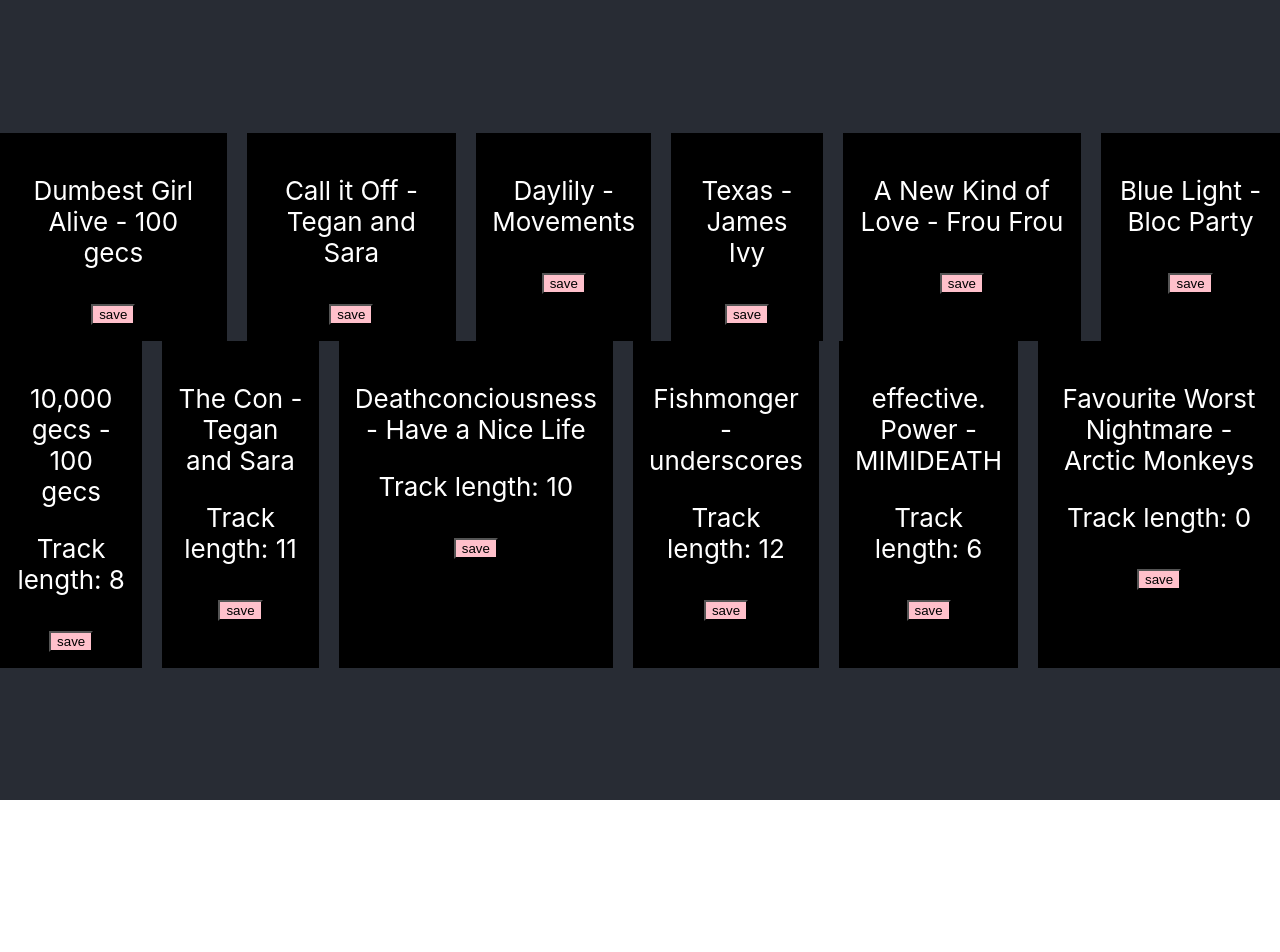
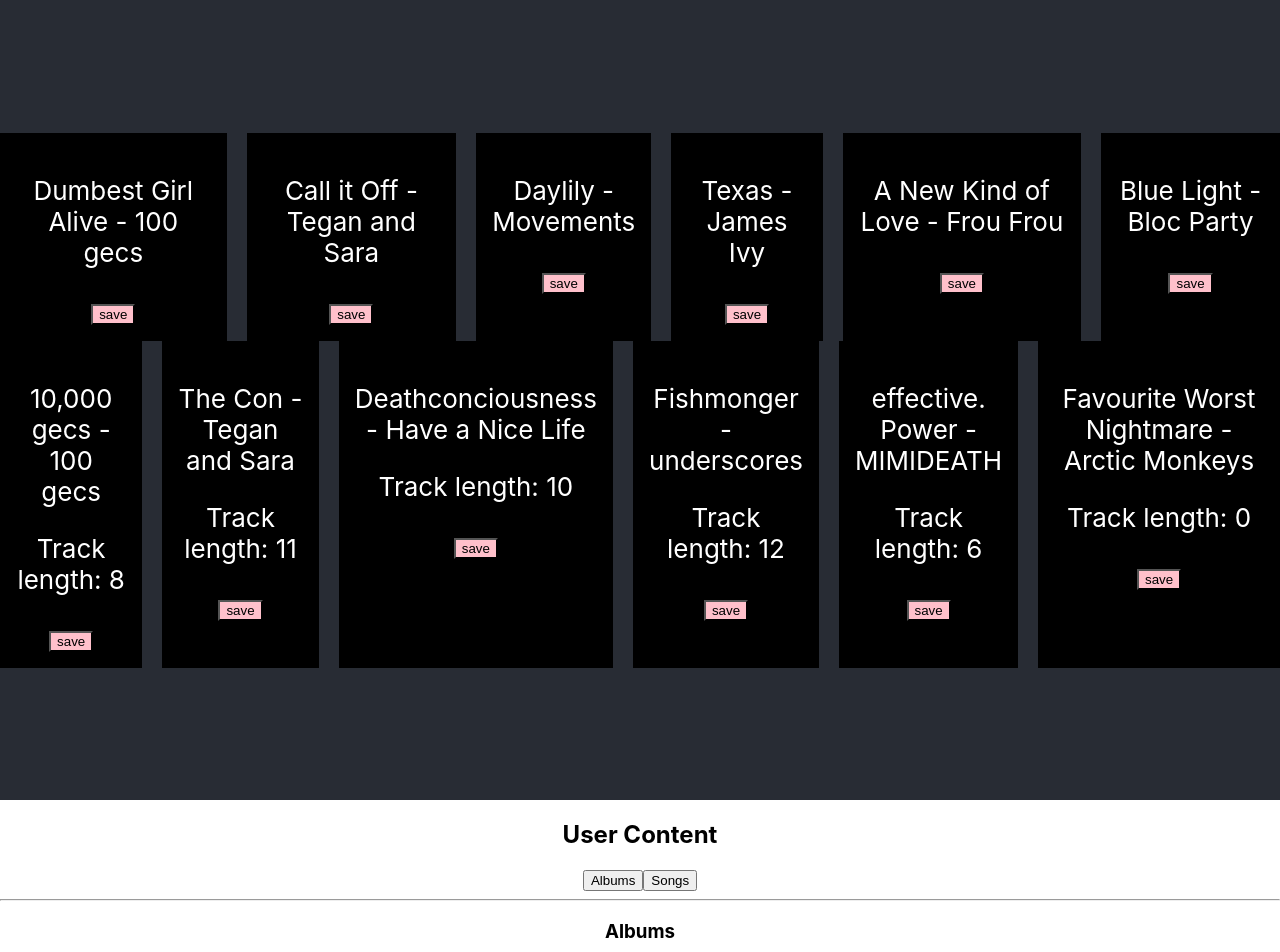
Before and after one commit to tecxh/vigilant-dollop, a React (Create React App) app: page / in a window 1280 px wide. Shown: the top 952 px of the page. Before the commit the page ends 800 px from the top, so only its background shows below. Built offline with nearby package versions, Linux system fonts and the light colour scheme.

Commit message:
PoC / User Content (#4)
* optionally editable lists

* accept songs & albums are props in lists

* stub user content component

* user context

* use context; set up tabs between songs & albums

* track user content in context

```diff
--- a/src/App.tsx
+++ b/src/App.tsx
@@ -1,17 +1,66 @@
+import { useState } from 'react';
+
 import './App.css';
-import { AlbumList, SongList } from './components';
+import { AlbumList, SongList, UserContent } from './components';
+import { UserContext } from './context/userContext';
+import { mockSongs, mockAlbums } from './mocks';
+import { Album, Song } from './types';
 
 function App() {
-  const handleContentSave = (contentId: string) => {
-    console.info(`todo - save song ${contentId}`)
+  const [savedAlbums, setSavedAlbums] = useState<Album[]>([])
+  const [savedSongs, setSavedSongs] = useState<Song[]>([]);
+
+  const handleAlbumClick = (albumId: string) => {
+    const index = savedAlbums.findIndex((album) => album._id === albumId);
+
+    if (index !== -1) {
+      const copy = [...savedAlbums]
+      copy.splice(index, 1)
+      setSavedAlbums(copy)
+    } else {
+      const album = mockAlbums.find((album) => album._id === albumId)
+      if (!album) {
+        console.error('no song with matching id found')
+        return;
+      }
+      setSavedAlbums([...savedAlbums, album])
+    }
+  }
+
+  const handleSongClick = (songId: string) => {
+    const index = savedSongs.findIndex((song) => song._id === songId);
+
+    if (index !== -1) {
+      const copy = [...savedSongs]
+      copy.splice(index, 1)
+      setSavedSongs(copy)
+    } else {
+      const song = mockSongs.find((song) => song._id === songId)
+      if (!song) {
+        console.error('no song with matching id found')
+        return;
+      }
+      setSavedSongs([...savedSongs, song])
+    }
   }
 
   return (
     <div className="App">
-      <header className="App-header">
-        <SongList onSave={handleContentSave} />
-        <AlbumList onSave={handleContentSave} />
-      </header>
+      <UserContext.Provider value={{
+        _id: '7a7a7a',
+        displayName: 'Velma Dinkley',
+        email: 'crytidFan87@dinkley.net',
+        saves: {
+          albums: savedAlbums,
+          songs: savedSongs,
+        }
+      }}>
+        <header className="App-header">
+          <SongList songs={mockSongs} editable onSave={handleSongClick} />
+          <AlbumList albums={mockAlbums} editable onSave={handleAlbumClick} />
+        </header>
+        <UserContent />
+      </UserContext.Provider>
     </div>
   );
 }
--- a/src/components/AlbumList/AlbumList.tsx
+++ b/src/components/AlbumList/AlbumList.tsx
@@ -1,21 +1,26 @@
 import { mockAlbums } from "../../mocks/albumMocks";
+import { Album } from "../../types";
 
 interface AlbumListProps {
-  onSave: (albumId: string) => void;
+  onSave?: (albumId: string) => void;
+  editable?: boolean;
+  albums: Album[];
 }
 
-export const AlbumList = ({ onSave }: AlbumListProps) => {
+export const AlbumList = ({ albums, onSave, editable = false }: AlbumListProps) => {
 
   return (
     <div style={{ display: 'flex', flexDirection: 'row', columnGap: 20 }}>
-      {mockAlbums.map((album) => {
+      {albums.map((album) => {
         const { title, artist, numberOfTracks, _id } = album;
 
         return (
           <div style={{ backgroundColor: 'black', padding: 16 }}>
             <p>{`${title} - ${artist}`}</p>
             <p>{`Track length: ${numberOfTracks}`}</p>
-            <button onClick={() => onSave(_id)} style={{ backgroundColor: 'pink' }}>save</button>
+            {editable && onSave && (
+              <button onClick={() => onSave(_id)} style={{ backgroundColor: 'pink' }}>save</button>
+            )}
           </div>
         )
       })}
--- a/src/components/SongList/SongList.tsx
+++ b/src/components/SongList/SongList.tsx
@@ -1,19 +1,24 @@
 import { mockSongs } from '../../mocks';
+import { Song } from '../../types';
 
 interface SongListProps {
-  onSave: (songId: string) => void;
+  onSave?: (songId: string) => void;
+  editable?: boolean;
+  songs: Song[]
 }
 
-export const SongList = ({ onSave }: SongListProps) => {
+export const SongList = ({ songs, onSave, editable = false }: SongListProps) => {
   return (
     <div style={{ display: 'flex', flexDirection: 'row', columnGap: 20 }}>
-      {mockSongs.map((song) => {
+      {songs.map((song) => {
         const { title, artist, _id } = song;
 
         return (
           <div key={_id} style={{ backgroundColor: 'black', padding: 16 }}>
             <p>{`${title} - ${artist}`}</p>
-            <button onClick={() => onSave(_id)} style={{ backgroundColor: 'pink' }}>save</button>
+            {editable && onSave && (
+              <button onClick={() => onSave(_id)} style={{ backgroundColor: 'pink' }}>save</button>
+            )}
           </div>
         )
       })}
--- /dev/null
+++ b/src/components/UserContent/UserContent.tsx
@@ -0,0 +1,36 @@
+import { useContext, useState } from "react";
+
+import { UserContext } from "../../context/userContext";
+import { AlbumList } from "../AlbumList"
+import { SongList } from "../SongList"
+
+enum UserContentTabs {
+  Songs = 'songs',
+  Albums = 'albums',
+}
+
+export const UserContent = () => {
+  const [activeTab, setActiveTab] = useState<UserContentTabs>(UserContentTabs.Albums)
+  const { saves: { albums, songs } } = useContext(UserContext)
+
+  return (
+    <div>
+      <h2>User Content</h2>
+      <button onClick={() => setActiveTab(UserContentTabs.Albums)}>Albums</button>
+      <button onClick={() => setActiveTab(UserContentTabs.Songs)}>Songs</button>
+      <hr />
+      {activeTab === UserContentTabs.Songs && (
+        <div>
+          <h3>Songs</h3>
+          <SongList songs={songs} />
+        </div>
+      )}
+      {activeTab === UserContentTabs.Albums && (
+        <div>
+          <h3>Albums</h3>
+          <AlbumList albums={albums} />
+        </div>
+      )}
+    </div>
+  )
+}
--- /dev/null
+++ b/src/components/UserContent/index.ts
@@ -0,0 +1 @@
+export * from './UserContent'
--- a/src/components/index.ts
+++ b/src/components/index.ts
@@ -1,2 +1,3 @@
 export * from './AlbumList';
 export * from './SongList';
+export * from './UserContent'
--- /dev/null
+++ b/src/context/userContext.ts
@@ -0,0 +1,4 @@
+import { createContext } from 'react';
+import { UserContextType } from '../types';
+
+export const UserContext = createContext({} as UserContextType)
--- a/src/mocks/index.ts
+++ b/src/mocks/index.ts
@@ -1 +1,2 @@
 export * from './songMocks'
+export * from './albumMocks'
--- a/src/types/index.ts
+++ b/src/types/index.ts
@@ -1,2 +1,3 @@
 export * from './songs';
 export * from './albums'
+export * from './users';
```
Also changed, not shown: src/types/users.ts (added, +14 -0 lines).
